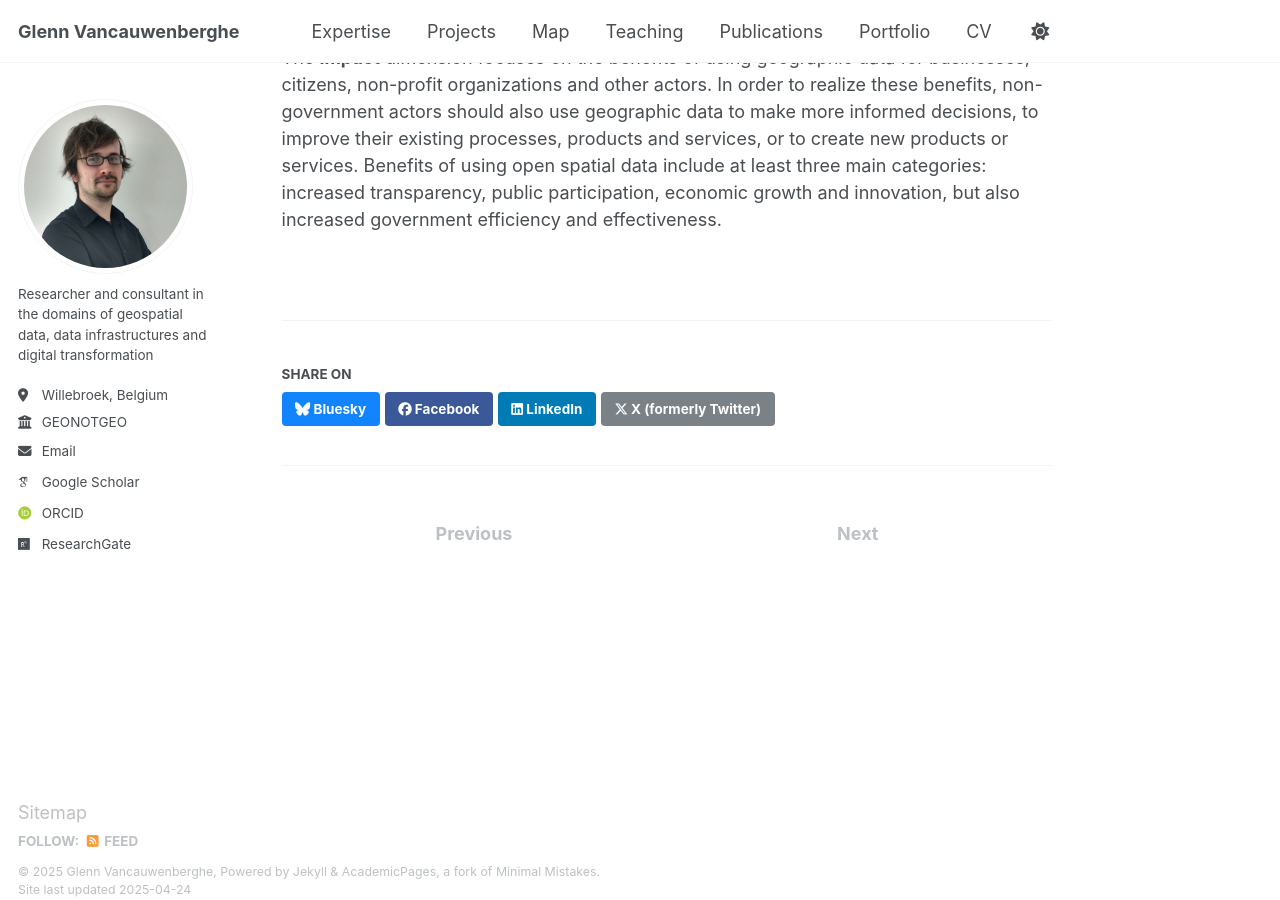
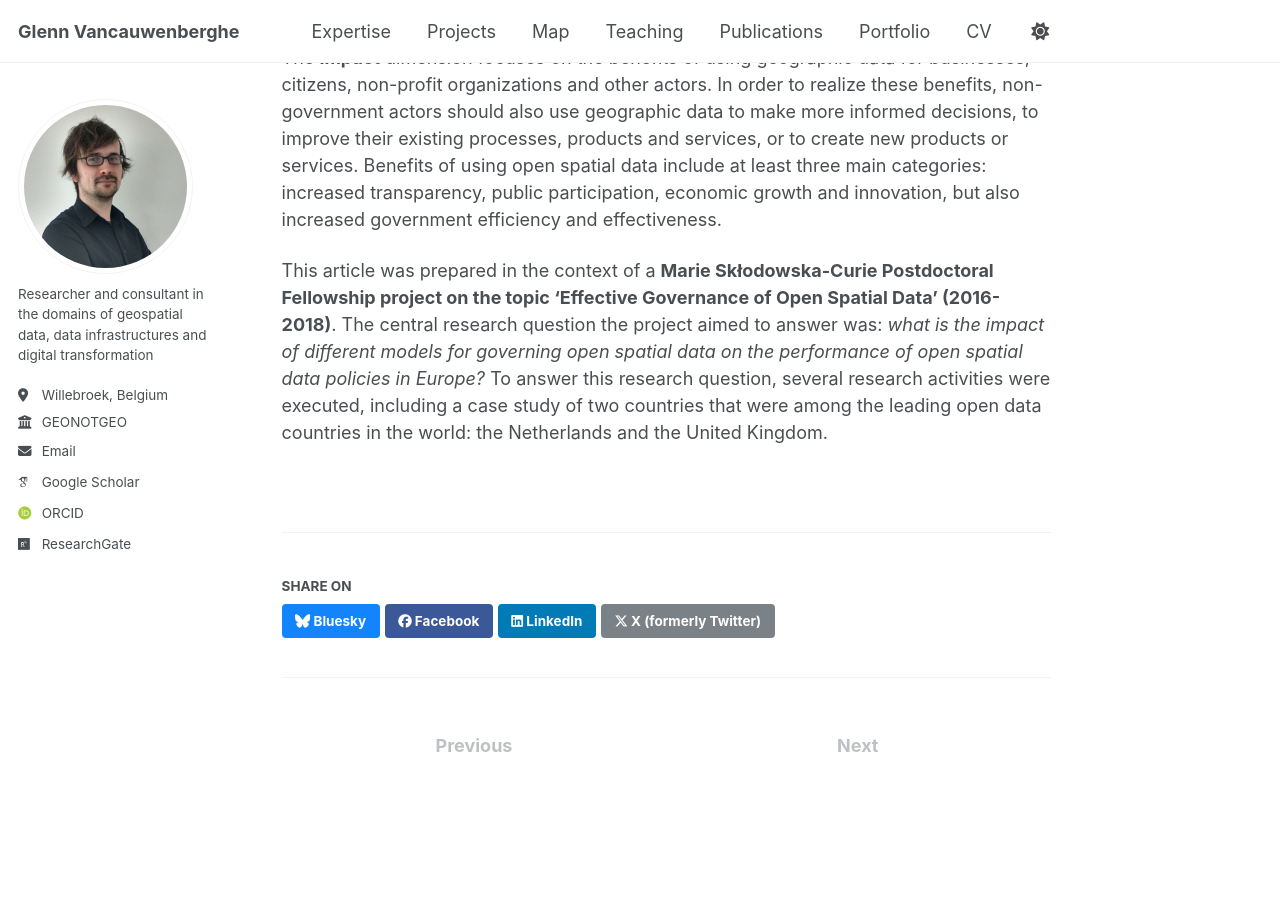
Before and after one commit to GVancauwenberghe/gvancauwenberghe.github.io, a Jekyll site: the page built from _portfolio/portfolio-4.md, in a window 1280 px wide and 900 px high, scrolled down 1998 px. Built offline with Jekyll 4.4.1, drawn with Linux system fonts in a browser that asks for light colours; some web fonts are replaced.

Commit message:
Update portfolio-4.md

```diff
--- a/_portfolio/portfolio-4.md
+++ b/_portfolio/portfolio-4.md
@@ -19,3 +19,5 @@ In our Open SDI Assessment Framework, **Readiness** focuses on the development a
 The **Data** dimension of our framework deals with the availability and accessibility of geographic data to different types of users including businesses, citizens, nonprofit organizations and other users within and outside public administration.  The Data dimension adds some other requirements to spatial data, in addition to more traditional requirements such as metadata availability, accessibility through discovery, and viewing and downloading services. Users should be able to easily find the data they need, via generic web search services or national data portals. Other important features or characteristics of data in an Open SDI can be derived from open government data principles and existing open data assessments: spatial data should be openly available to anyone, free of charge and openly licensed.
 
 The **Impact** dimension focuses on the benefits of using geographic data for businesses, citizens, non-profit organizations and other actors. In order to realize these benefits, non-government actors should also use geographic data to make more informed decisions, to improve their existing processes, products and services, or to create new products or services. Benefits of using open spatial data include at least three main categories: increased transparency, public participation, economic growth and innovation, but also increased government efficiency and effectiveness.
+
+This article was prepared in the context of a **Marie Skłodowska-Curie Postdoctoral Fellowship project on the topic ‘Effective Governance of Open Spatial Data' (2016-2018)**. The central research question the project aimed to answer was: _what is the impact of different models for governing open spatial data on the performance of open spatial data policies in Europe?_ To answer this research question, several research activities were executed, including a case study of two countries that were among the leading open data countries in the world: the Netherlands and the United Kingdom.
```
